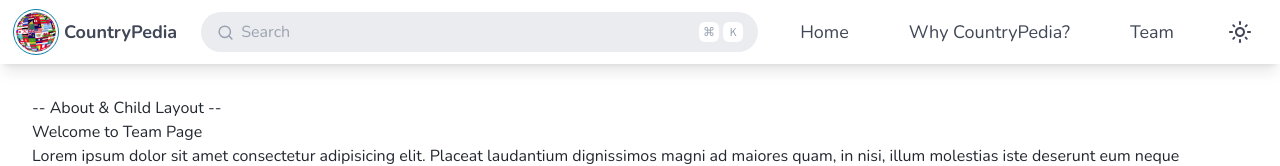
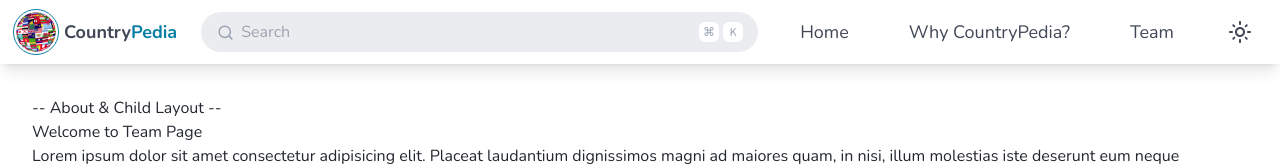
Before and after one commit to zacBkh/countrypedia, a Next.js app: page /about/team in a window 1280 px wide. Shown: the top 166 px of the page. Built offline with nearby package versions, Linux system fonts and the light colour scheme.

Commit message:
fix: fix undefined windows

```diff
--- a/components/navbar.tsx
+++ b/components/navbar.tsx
@@ -15,11 +15,14 @@ const Navbar = () => {
                 <Link href={HOME}>
                     <div className="flex items-center gap-x-2 font-bold">
                         <Image
-                            className="!w-10 outline outline-offset-2 outline-1 outline-react-button-blue-light rounded-full"
+                            className="!w-10 outline outline-offset-2 outline-[1.5px] outline-react-button-blue-light rounded-full"
                             src={Logo}
                             alt="CountryPedia logo"
                         />
-                        <span>CountryPedia</span>
+                        <span>
+                            Country
+                            <span className="text-react-blue-txt-light&dark">Pedia</span>
+                        </span>
                     </div>
                 </Link>
             </div>
--- a/components/search-bar.tsx
+++ b/components/search-bar.tsx
@@ -21,7 +21,10 @@ const SearchBar: FC<SearchBarProps> = ({}) => {
         setSearchQuery(search) // send to global context
     }
 
-    const navigator = (window.navigator as any).userAgentData.platform
+    const navigator =
+        typeof window !== 'undefined'
+            ? (window.navigator as any).userAgentData.platform
+            : ''
 
     useEffect(() => {
         const keyDownHandler = (event: KeyboardEvent) => {
@@ -30,6 +33,8 @@ const SearchBar: FC<SearchBarProps> = ({}) => {
                 searchBarRef.current?.focus()
             }
         }
+
+        console.log('window from use fc', window)
 
         window.addEventListener('keydown', keyDownHandler)
         return () => {
--- a/constants/urls.ts
+++ b/constants/urls.ts
@@ -4,6 +4,6 @@ export enum FetchLinks {
 
 export enum WebsiteLinks {
     HOME = '/',
-    ABOUT = 'about',
+    ABOUT = '/about',
     TEAM = '/about/team',
 }
```
